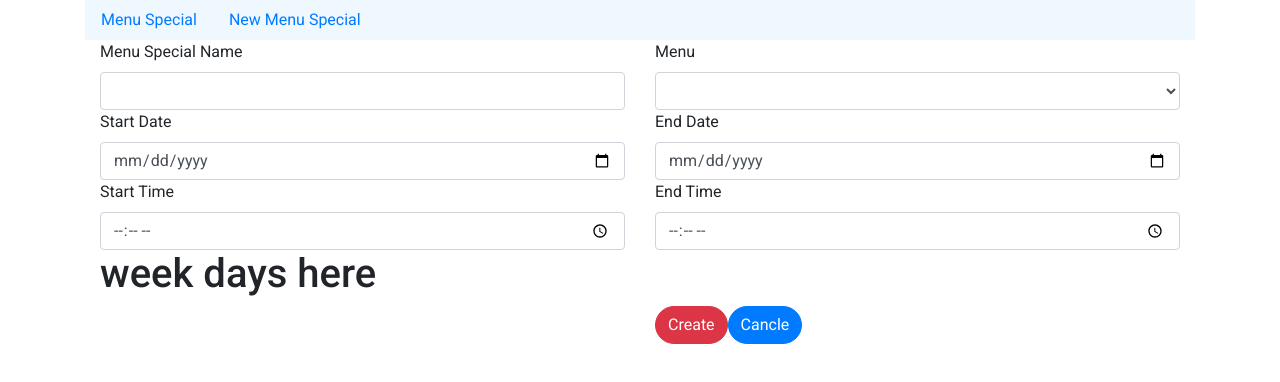
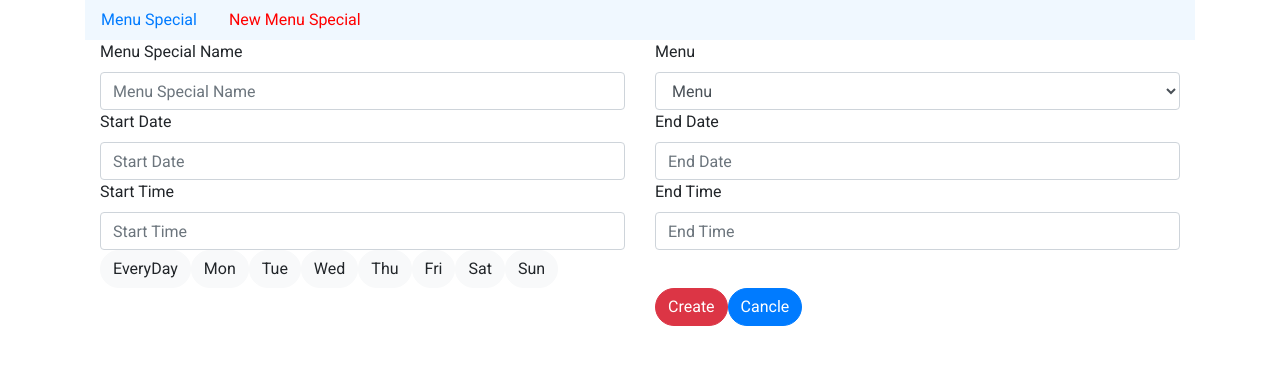
Before and after one commit to shitalpandhare/SmartMenu, an Angular app: page /smartmenu/menu-item in a window 1280 px wide. Shown: the top 382 px of the page. Built offline with nearby package versions, Linux system fonts and the light colour scheme.

Commit message:
menu edit and delete

```diff
--- a/src/app/app.component.css
+++ b/src/app/app.component.css
@@ -0,0 +1,3 @@
+.active {
+  color: red;
+}
--- a/src/app/app.component.html
+++ b/src/app/app.component.html
@@ -4,7 +4,7 @@
       <ul class="nav nav-bar" style="background-color: aliceblue">
         <li class="nav-item">
           <a
-            class="nav-link active"
+            class="nav-link"
             routerLinkActive="active"
             [routerLink]="['smartmenu/menu-list']"
             >Menu Special</a
--- a/src/app/menu-details/menu-details.component.ts
+++ b/src/app/menu-details/menu-details.component.ts
@@ -13,6 +13,7 @@ import { faEdit } from '@fortawesome/free-solid-svg-icons';
 import { faClock } from '@fortawesome/free-solid-svg-icons';
 
 import { ActivatedRoute, Router } from '@angular/router';
+import { MenuData } from '../shared/menu-data.model';
 
 @Component({
   selector: 'app-menu-details',
@@ -28,16 +29,26 @@ export class MenuDetailsComponent implements OnInit, AfterViewInit {
   @ViewChild('closebutton') closebutton;
   @ViewChild('exampleModal') myModal: ElementRef;
 
+  id: number;
+  menuItem: MenuData;
+
   constructor(
     private menuService: MenuService,
     private router: Router,
     private route: ActivatedRoute
   ) {}
 
-  ngOnInit(): void {}
+  ngOnInit(): void {
+    this.route.params.subscribe((res) => {
+      this.id = res['id'];
+      this.menuItem = this.menuService.getMenuItemById(this.id);
+    });
+  }
 
   ngAfterViewInit() {
     this.myModal.nativeElement.click();
+
+    //
   }
 
   onBackButton() {
@@ -45,4 +56,17 @@ export class MenuDetailsComponent implements OnInit, AfterViewInit {
     this.router.navigate(['smartmenu/menu-list']);
     this.closebutton.nativeElement.click();
   }
+
+  onDeleteMenuItem() {
+    this.menuService.deleteMenuItemById(this.id);
+    this.router.navigate(['smartmenu/menu-list']);
+    this.closebutton.nativeElement.click();
+  }
+
+  onEdit() {
+    this.closebutton.nativeElement.click();
+    this.router.navigate(['smartmenu/menu-item'], {
+      queryParams: { id: this.id },
+    });
+  }
 }
--- a/src/app/menu-item/menu-item.component.css
+++ b/src/app/menu-item/menu-item.component.css
@@ -0,0 +1,4 @@
+input.ng-invalid.ng-touched,
+select.ng-invalid.ng-touched {
+  border: 1px solid red;
+}
--- a/src/app/menu-item/menu-item.component.html
+++ b/src/app/menu-item/menu-item.component.html
@@ -8,12 +8,22 @@
           type="text"
           name="menuName"
           id="menu-name"
-          ngModel
+          placeholder="Menu Special Name"
+          [(ngModel)]="obj.menuName"
+          required
         />
       </div>
+
       <div class="col">
         <label for="menu-menus">Menu</label>
-        <select name="menuMenus" id="menu-menus" class="form-control" ngModel>
+        <select
+          name="menuMenus"
+          id="menu-menus"
+          class="form-control"
+          [(ngModel)]="obj.menuMenus"
+          required
+        >
+          <option value="" disabled selected>Menu</option>
           <option value="menu 1">Menu 1</option>
           <option value="menu 2">Menu 2</option>
           <option value="menu 3">Menu 3</option>
@@ -26,57 +36,87 @@
       <div class="col">
         <label for="start-date">Start Date</label>
         <input
-          type="date"
+          type="text"
+          onfocus="(this.type='date')"
           name="startDate"
           id="start-date"
           class="form-control"
-          ngModel
+          placeholder="Start Date"
+          [(ngModel)]="obj.startDate"
+          required
+          min="2021-04-01"
         />
       </div>
       <div class="col">
         <label for="end-date">End Date</label>
         <input
-          type="date"
+          type="text"
           name="endDate"
           id="end-date"
           class="form-control"
-          ngModel
+          (blur)="dateValidation()"
+          onfocus="(this.type='date')"
+          placeholder="End Date"
+          [(ngModel)]="obj.endDate"
+          required
+          min="2021-04-01"
         />
+        <div *ngIf="error.isError" class="alert alert-danger">
+          {{ error.errorMessage }}
+        </div>
       </div>
     </div>
     <div class="row">
       <div class="col">
         <label for="start-time">Start Time</label>
         <input
-          type="time"
+          type="text"
+          onfocus="(this.type='time')"
           name="startTime"
           id="start-time"
           class="form-control"
-          ngModel
+          placeholder="Start Time"
+          [(ngModel)]="obj.startTime"
+          required
         />
       </div>
       <div class="col">
         <label for="end-time">End Time</label>
         <input
-          type="time"
+          type="text"
+          onfocus="(this.type='time')"
           name="endTime"
           id="end-time"
           class="form-control"
-          ngModel
+          placeholder="End Time"
+          [(ngModel)]="obj.endTime"
+          required
         />
       </div>
     </div>
 
     <div class="row">
-      <div class="col"><h1>week days here</h1></div>
+      <div class="col">
+        <button type="button" class="btn btn-light rounded-pill">
+          EveryDay
+        </button>
+        <button type="button" class="btn btn-light rounded-pill">Mon</button>
+        <button type="button" class="btn btn-light rounded-pill">Tue</button>
+        <button type="button" class="btn btn-light rounded-pill">Wed</button>
+        <button type="button" class="btn btn-light rounded-pill">Thu</button>
+        <button type="button" class="btn btn-light rounded-pill">Fri</button>
+        <button type="button" class="btn btn-light rounded-pill">Sat</button>
+        <button type="button" class="btn btn-light rounded-pill">Sun</button>
+      </div>
     </div>
 
     <div class="row">
       <div class="col"></div>
       <div class="col">
         <button class="btn btn-danger rounded-pill" type="submit">
-          Create
+          {{ isUpdateMode ? "Update" : "Create" }}
         </button>
+
         <button class="btn btn-primary rounded-pill" type="reset">
           Cancle
         </button>
--- a/src/app/menu-item/menu-item.component.ts
+++ b/src/app/menu-item/menu-item.component.ts
@@ -1,5 +1,6 @@
 import { Component, OnInit, ViewChild } from '@angular/core';
 import { NgForm } from '@angular/forms';
+import { ActivatedRoute, Router } from '@angular/router';
 import { MenuData } from '../shared/menu-data.model';
 import { MenuService } from '../shared/menu.service';
 
@@ -11,29 +12,71 @@ import { MenuService } from '../shared/menu.service';
 export class MenuItemComponent implements OnInit {
   @ViewChild('f') form: NgForm;
 
+  obj: MenuData = {
+    menuItemId: null,
+    menuName: '',
+    menuMenus: '',
+    startDate: null,
+    endDate: null,
+    startTime: null,
+    endTime: null,
+    frequency: 'week days',
+    createdBy: 'Shital',
+    createdOn: null,
+  };
   id: number;
-  constructor(private menuService: MenuService) {}
+  isUpdateMode: boolean = false;
+  minDate = new Date();
 
-  ngOnInit(): void {}
+  constructor(
+    private menuService: MenuService,
+    private route: ActivatedRoute,
+    private router: Router
+  ) {}
+
+  ngOnInit(): void {
+    this.route.queryParamMap.subscribe((params) => {
+      if (+params.get('id')) {
+        this.id = +params.get('id');
+        this.obj = this.menuService.getMenuItemById(this.id);
+        this.isUpdateMode = true;
+      }
+    });
+  }
 
   onSubmit() {
-    let index = this.menuService.menuItems.length - 1;
-    console.log(index);
-    this.id = this.menuService.menuItems[index].menuItemId + 1;
+    if (!this.form.valid) {
+      return;
+    }
+    console.log(this.form.valid);
+    let startdate = this.obj.startDate;
+    let enddate = this.obj.endDate;
 
-    let obj: MenuData = {
-      menuItemId: this.id,
-      menuName: this.form.value.menuName,
-      menuMenus: this.form.value.menuMenus,
-      startDate: this.form.value.startDate,
-      endDate: this.form.value.endDate,
-      startTime: this.form.value.startTime,
-      endTime: this.form.value.endTime,
-      frequency: 'week days',
-      createdBy: 'Shital',
-      createdOn: new Date(),
-    };
+    if (!this.isUpdateMode) {
+      let index = this.menuService.menuItems.length - 1;
+      this.id = this.menuService.menuItems[index].menuItemId + 1;
+      this.obj.menuItemId = this.id;
+      this.obj.createdOn = new Date();
+      this.menuService.createMenu(this.obj);
+    } else {
+      this.menuService.updateMenu(this.id, this.obj);
+    }
+    this.router.navigate(['/smartmenu/menu-list']);
+  }
 
-    this.menuService.createMenu(obj);
+  error: any = { isError: false, errorMessage: '' };
+
+  dateValidation() {
+    this.error.isError = false;
+    if (
+      new Date(this.form.controls['endDate'].value) <
+      new Date(this.form.controls['startDate'].value)
+    ) {
+      this.error = {
+        isError: true,
+        errorMessage: 'End Date cant before start date',
+      };
+      console.log(this.error.errorMessage);
+    }
   }
 }
--- a/src/app/menu-list/menu-list.component.html
+++ b/src/app/menu-list/menu-list.component.html
@@ -97,7 +97,12 @@
           <mat-header-cell *matHeaderCellDef> Action </mat-header-cell>
           <mat-cell *matCellDef="let row">
             <span>
-              <fa-icon id="edit" [icon]="faEdit"></fa-icon>
+              <fa-icon
+                id="edit"
+                [icon]="faEdit"
+                [routerLink]="['/smartmenu/menu-item']"
+                [queryParams]="{ id: row.menuItemId }"
+              ></fa-icon>
               <fa-icon
                 id="trash"
                 [icon]="faTrash"
--- a/src/app/menu-list/menu-list.component.ts
+++ b/src/app/menu-list/menu-list.component.ts
@@ -50,8 +50,8 @@ export class MenuListComponent implements OnInit {
   }
 
   applyFilter(filterValue: string) {
-    filterValue = filterValue.trim(); // Remove whitespace
-    filterValue = filterValue.toLowerCase(); // Datasource defaults to lowercase matches
+    filterValue = filterValue.trim();
+    filterValue = filterValue.toLowerCase();
     this.dataSource.filter = filterValue;
   }
 
--- a/src/app/shared/menu.service.ts
+++ b/src/app/shared/menu.service.ts
@@ -47,4 +47,22 @@ export class MenuService implements OnInit {
       }
     });
   }
+
+  getMenuItemById(id: number) {
+    let menuItem: MenuData;
+    this.menuItems.forEach((menu: MenuData) => {
+      if (menu.menuItemId == id) {
+        menuItem = menu;
+      }
+    });
+    return menuItem;
+  }
+
+  updateMenu(id: number, obj: MenuData) {
+    this.menuItems.map((i, j) => {
+      if (i.menuItemId == id) {
+        this.menuItems[j] = obj;
+      }
+    });
+  }
 }
--- a/src/index.html
+++ b/src/index.html
@@ -27,6 +27,7 @@
       integrity="sha384-JZR6Spejh4U02d8jOt6vLEHfe/JQGiRRSQQxSfFWpi1MquVdAyjUar5+76PVCmYl"
       crossorigin="anonymous"
     ></script>
+    <script src="https://ajax.googleapis.com/ajax/libs/jquery/1.12.4/jquery.min.js"></script>
   </head>
   <body>
     <app-root></app-root>
```
Also changed, not shown: src/app/menu-details/menu-details.component.html (+20 -16 lines).
